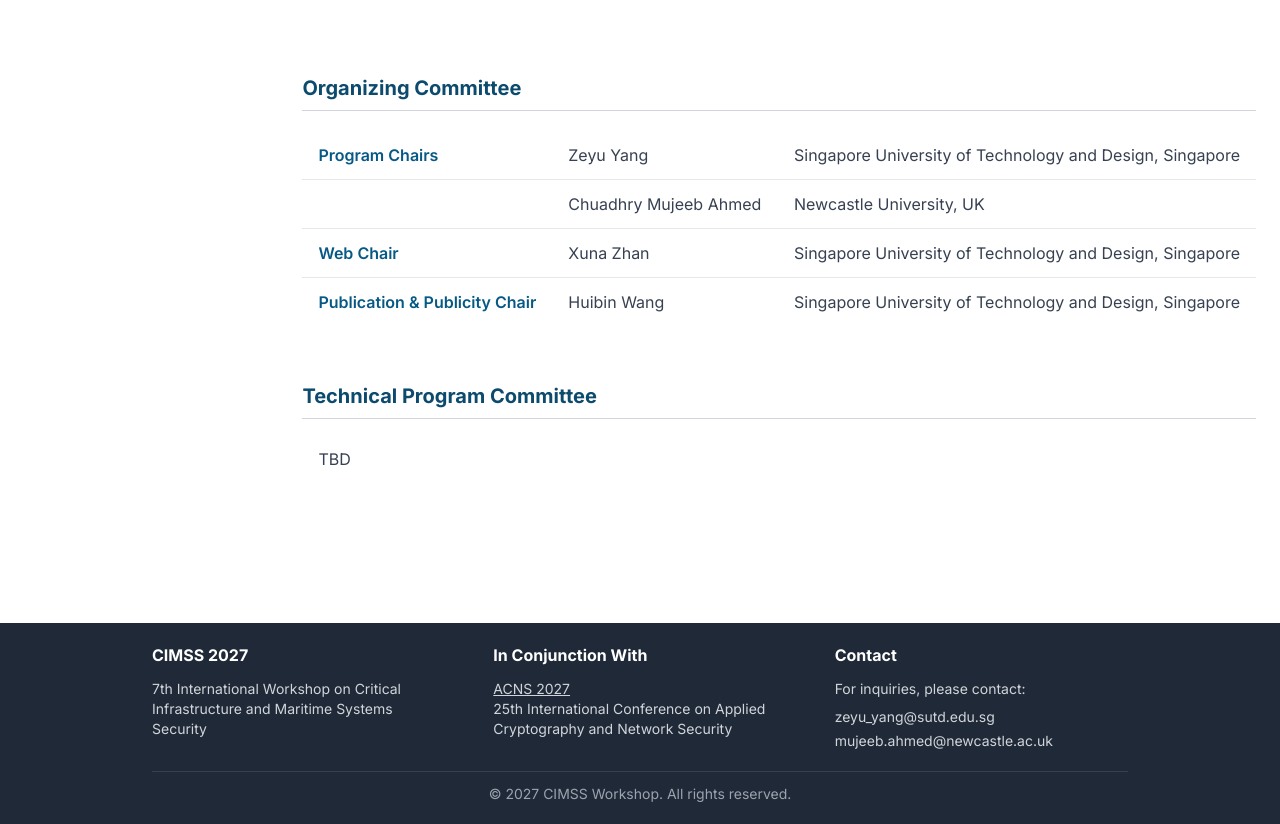
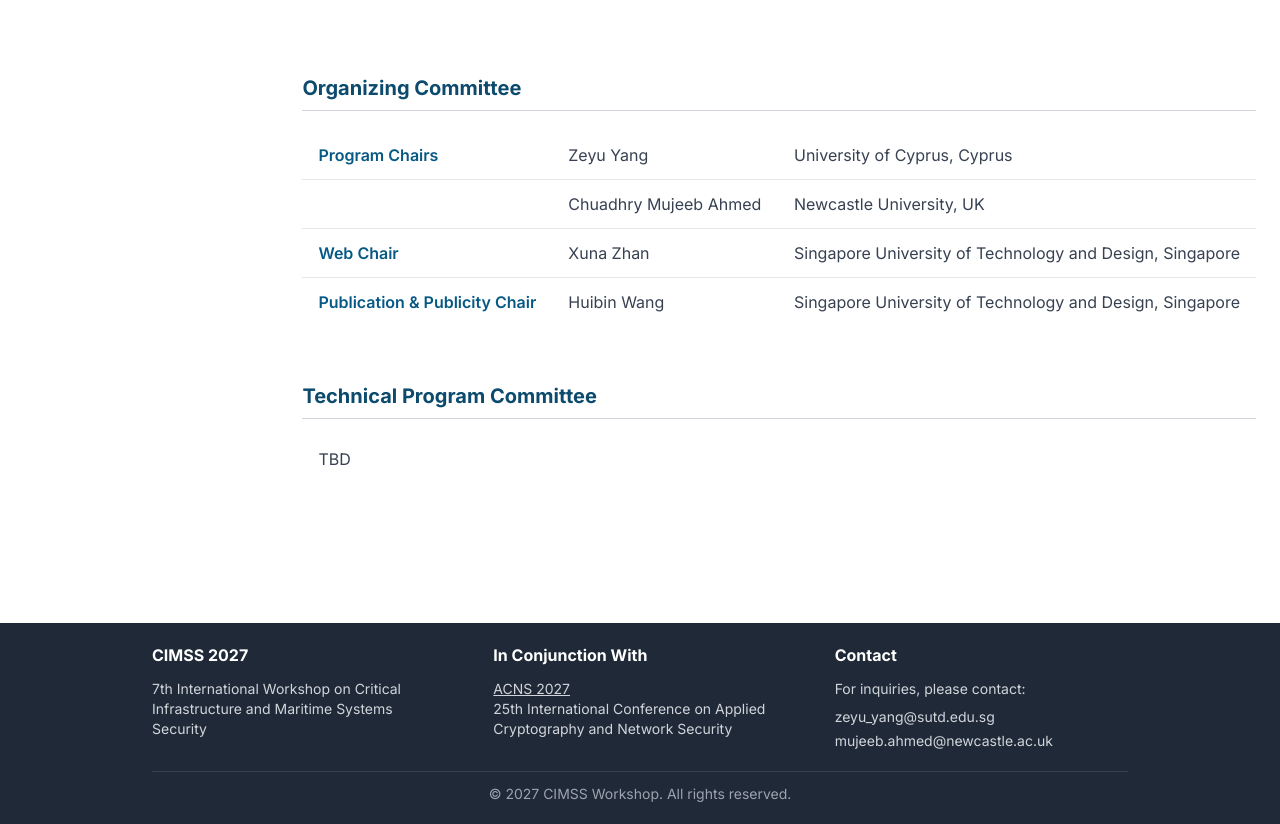
Before and after one commit to cimss2027/cimss2027.github.io, a Next.js app: page / in a window 1280 px wide. Shown: the part 1101-1925 px from the top of the page. Built offline with nearby package versions, Linux system fonts and the light colour scheme.

Commit message:
Update committee

```diff
--- a/src/app/page.tsx
+++ b/src/app/page.tsx
@@ -193,7 +193,7 @@ export default function Home() {
                 <tr className="transition-colors hover:bg-primary-50">
                   <th scope="row" className="w-[24%] px-4 py-3 font-semibold text-primary-800 whitespace-nowrap">Program Chairs</th>
                   <td className="w-[25%] px-4 py-3 whitespace-nowrap">Zeyu Yang</td>
-                  <td className="px-4 py-3 whitespace-nowrap">Singapore University of Technology and Design, Singapore</td>
+                  <td className="px-4 py-3 whitespace-nowrap">University of Cyprus, Cyprus</td>
                 </tr>
                 <tr className="transition-colors hover:bg-primary-50">
                   <th scope="row" className="px-4 py-3" aria-label="Program Chairs"></th>
```
